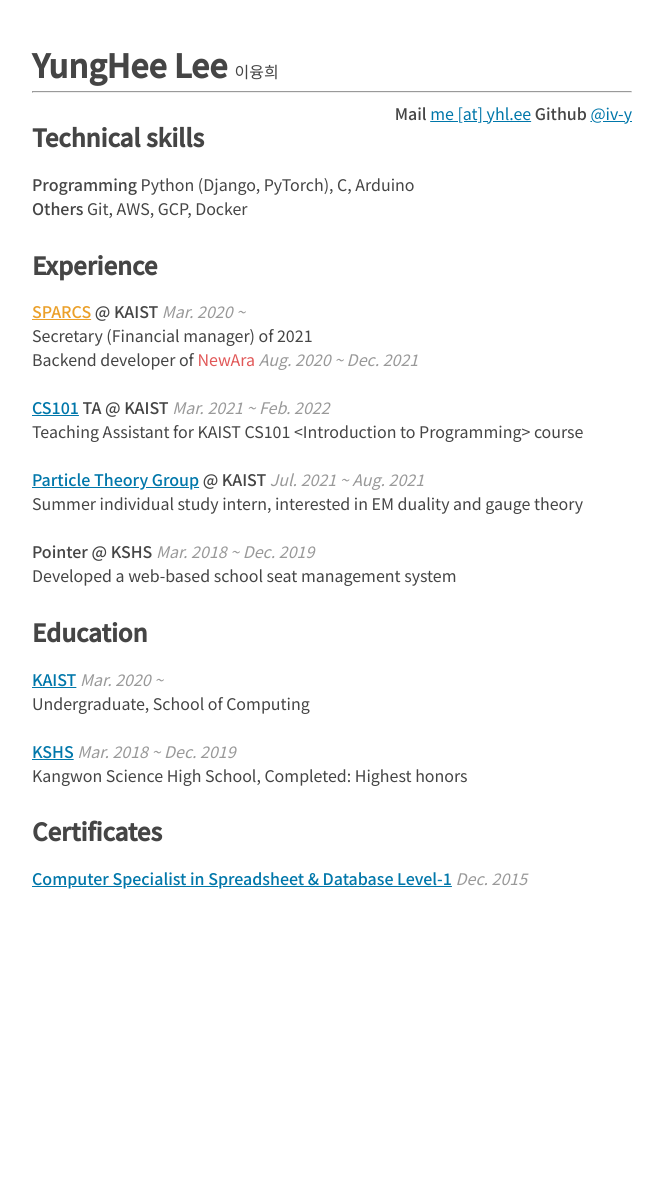
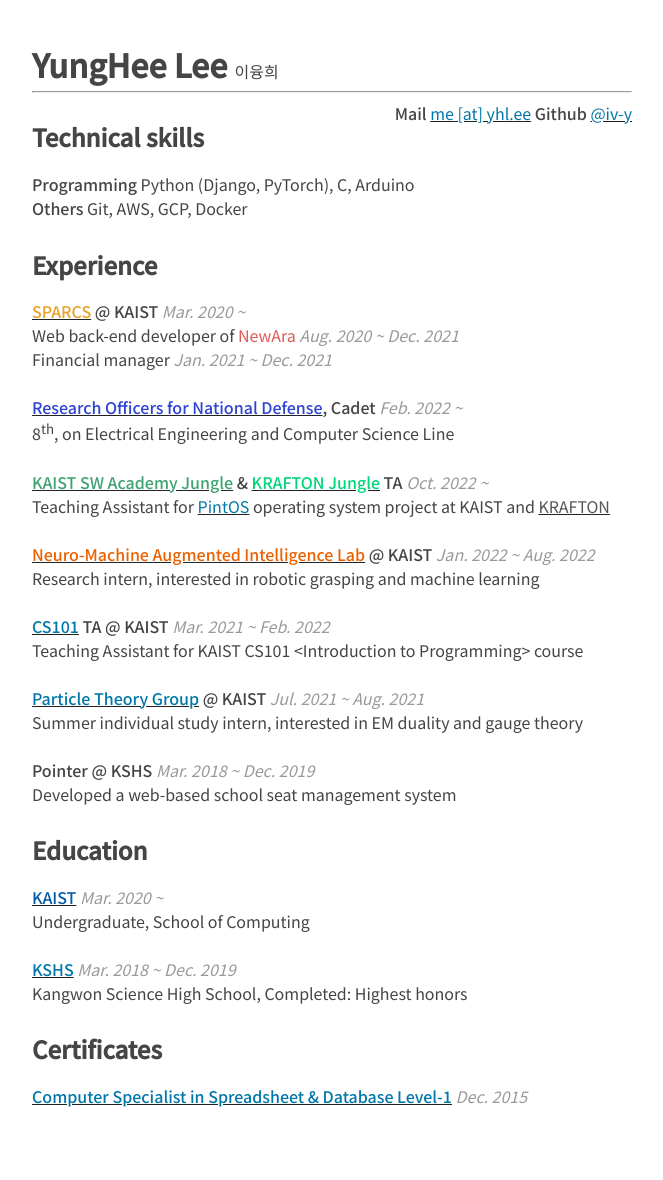
Before and after one commit to iv-y/iv-y.github.io, a Flask app: page / in a window 1280 px wide. Shown: the whole page, without its empty margins (308-971 px from the left). Before the commit the page ends 889 px from the top, so only its background shows below. Run offline with Flask 2, Linux system fonts and the light colour scheme.

Commit message:
Update ROND, Jungle, NMAIL and rework css

```diff
--- a/static/index.css
+++ b/static/index.css
@@ -29,7 +29,8 @@
 }
 
 a {
-    color: #07A;
+    color: #07a;
+    text-decoration-color: #222;
 }
 
 ul {
@@ -56,3 +57,27 @@
 .newara {
     color: #e15858;
 }
+
+.rond {
+    color: rgb(45, 67, 211);
+}
+
+.kaistjungle {
+    color: #3ea272;
+}
+
+.kraftonjungle {
+    color: rgb(0, 214, 122);
+}
+
+.krafton {
+    color: #555
+}
+
+.nmail {
+    color: #eb6100
+}
+
+.kaist {
+    color: #005aaa
+}
--- a/templates/index.html
+++ b/templates/index.html
@@ -34,8 +34,30 @@
             <li>
                 <span class="heavy"><a href="https://sparcs.org" class="sparcs">SPARCS</a> @ KAIST</span>
                 <i class="sub"> Mar. 2020 ~ </i> <br>
-                Secretary (Financial manager) of 2021 <br>
-                Backend developer of <span class="newara">NewAra</span> <i class="sub"> Aug. 2020 ~ Dec. 2021 </i>
+                Web back-end developer of
+                <span class="newara">NewAra</span> <i class="sub"> Aug. 2020 ~ Dec. 2021 </i> <br>
+                Financial manager <i class='sub'> Jan. 2021 ~ Dec. 2021 </i>
+            </li>
+            <li>
+                <span class="heavy"><a href="https://rond.or.kr/" class="rond">Research Officers for National Defense</a>, Cadet </span>
+                <i class="sub"> Feb. 2022 ~ </i> <br>
+                8<sup>th</sup>, on Electrical Engineering and Computer Science Line
+            </li>
+            <li>
+                <span class="heavy">
+                    <a href="https://swjungle.net/" class="kaistjungle">KAIST SW Academy Jungle</a> &
+                    <a href="https://jungle.krafton.com/" class="kraftonjungle">KRAFTON Jungle</a> TA
+                </span>
+                <i class="sub"> Oct. 2022 ~ </i> <br>
+                Teaching Assistant for
+                <a href="https://casys-kaist.github.io/pintos-kaist/">PintOS</a>
+                operating system project at KAIST and
+                <a href="https://www.krafton.com/en/csr/jungle/" class="krafton">KRAFTON</a>
+            </li>
+            <li>
+                <span class="heavy"><a href="http://nmail.kaist.ac.kr" class="nmail">Neuro-Machine Augmented Intelligence Lab</a> @ KAIST</span>
+                <i class="sub"> Jan. 2022 ~ Aug. 2022 </i> <br>
+                Research intern, interested in robotic grasping and machine learning
             </li>
             <li>
                 <span class="heavy"><a href="http://cs101.kaist.ac.kr">CS101</a> TA @ KAIST</span>
@@ -57,7 +79,7 @@
         <h2>Education</h2>
         <ul>
             <li>
-                <span class="heavy"><a href="https://kaist.ac.kr">KAIST</a></span>
+                <span class="heavy"><a href="https://kaist.ac.kr" class="kaist">KAIST</a></span>
                 <i class="sub"> Mar. 2020 ~ </i> <br>
                 Undergraduate, School of Computing
             </li>
```
